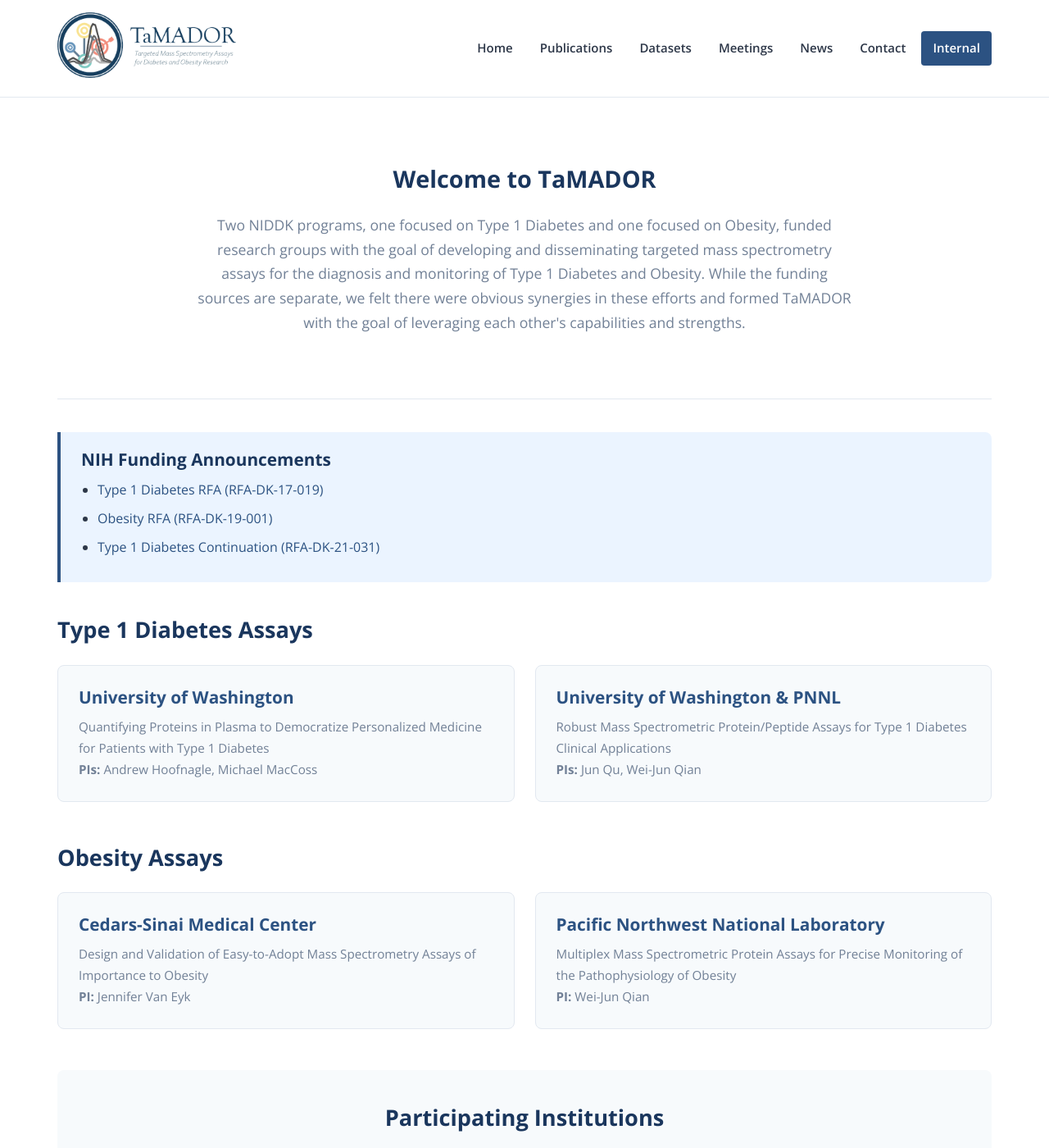
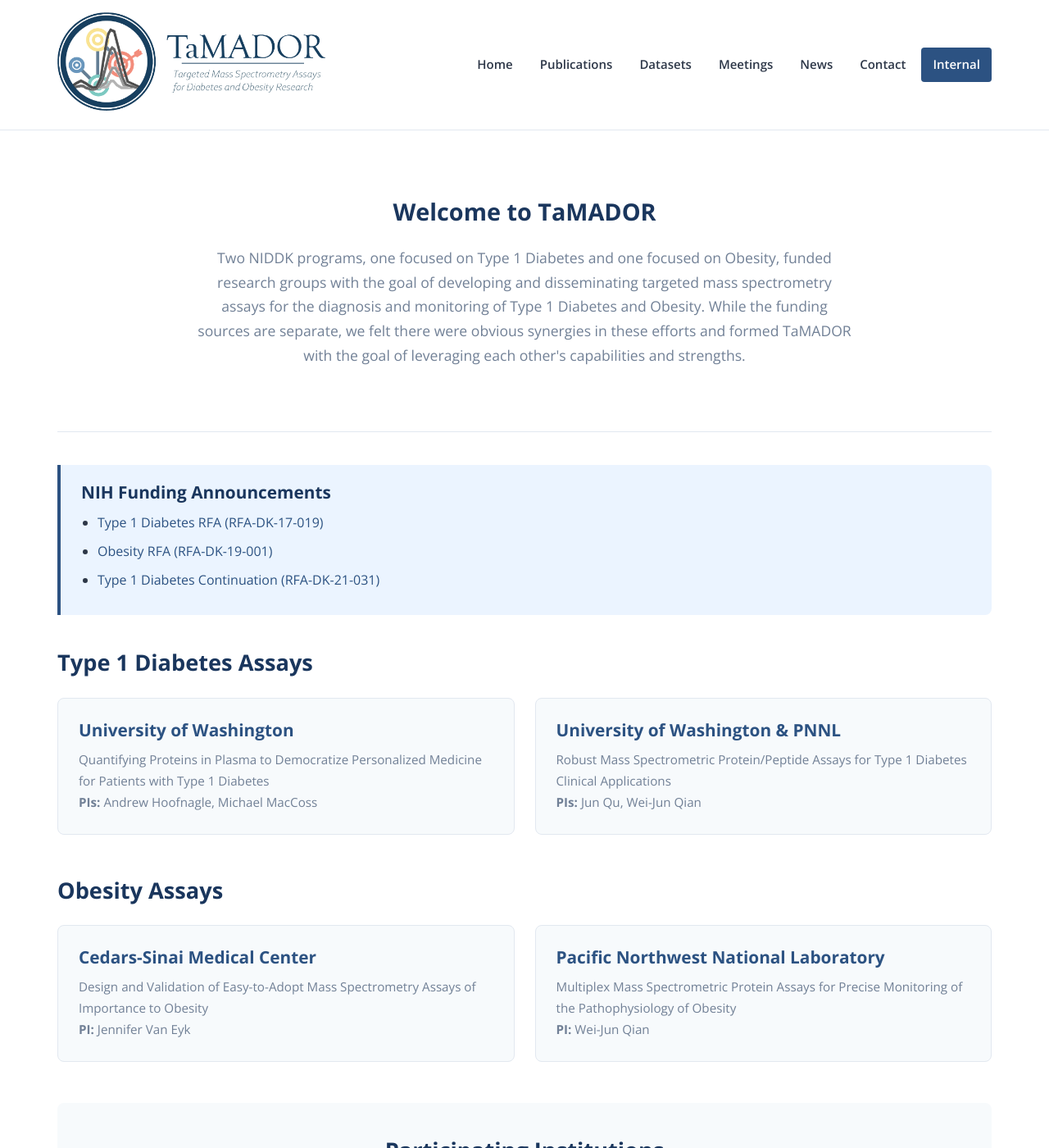
Before and after one commit to uw-maccosslab/tamador.org, a Jekyll site: the page built from index.md, in a window 1280 px wide and 1400 px high. Shown: the whole window at 82% size. Built offline with Jekyll 4.4.1, drawn with Linux system fonts in a browser that asks for light colours.

Commit message:
Increase TaMADOR logo size significantly
- Increase desktop logo height from 80px to 120px
- Increase mobile logo height from 45px to 70px

Co-Authored-By: Claude Sonnet 4.5 <noreply@anthropic.com>

```diff
--- a/assets/css/style.css
+++ b/assets/css/style.css
@@ -56,7 +56,7 @@ body {
 }
 
 .site-logo {
-  height: 80px;
+  height: 120px;
   width: auto;
 }
 
@@ -572,7 +572,7 @@ th {
   }
 
   .site-logo {
-    height: 45px;
+    height: 70px;
   }
 
   .hero-actions {
```
